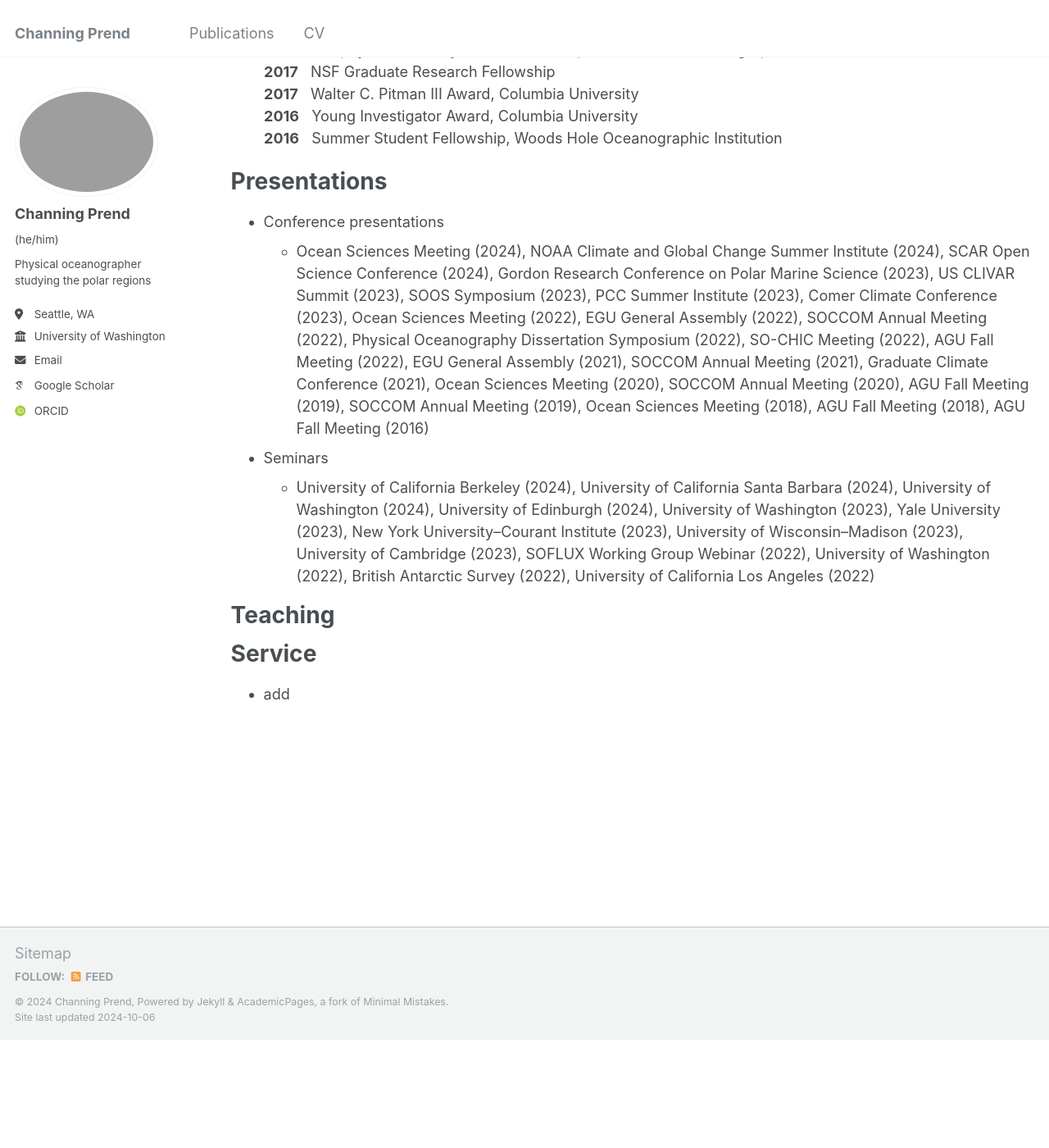
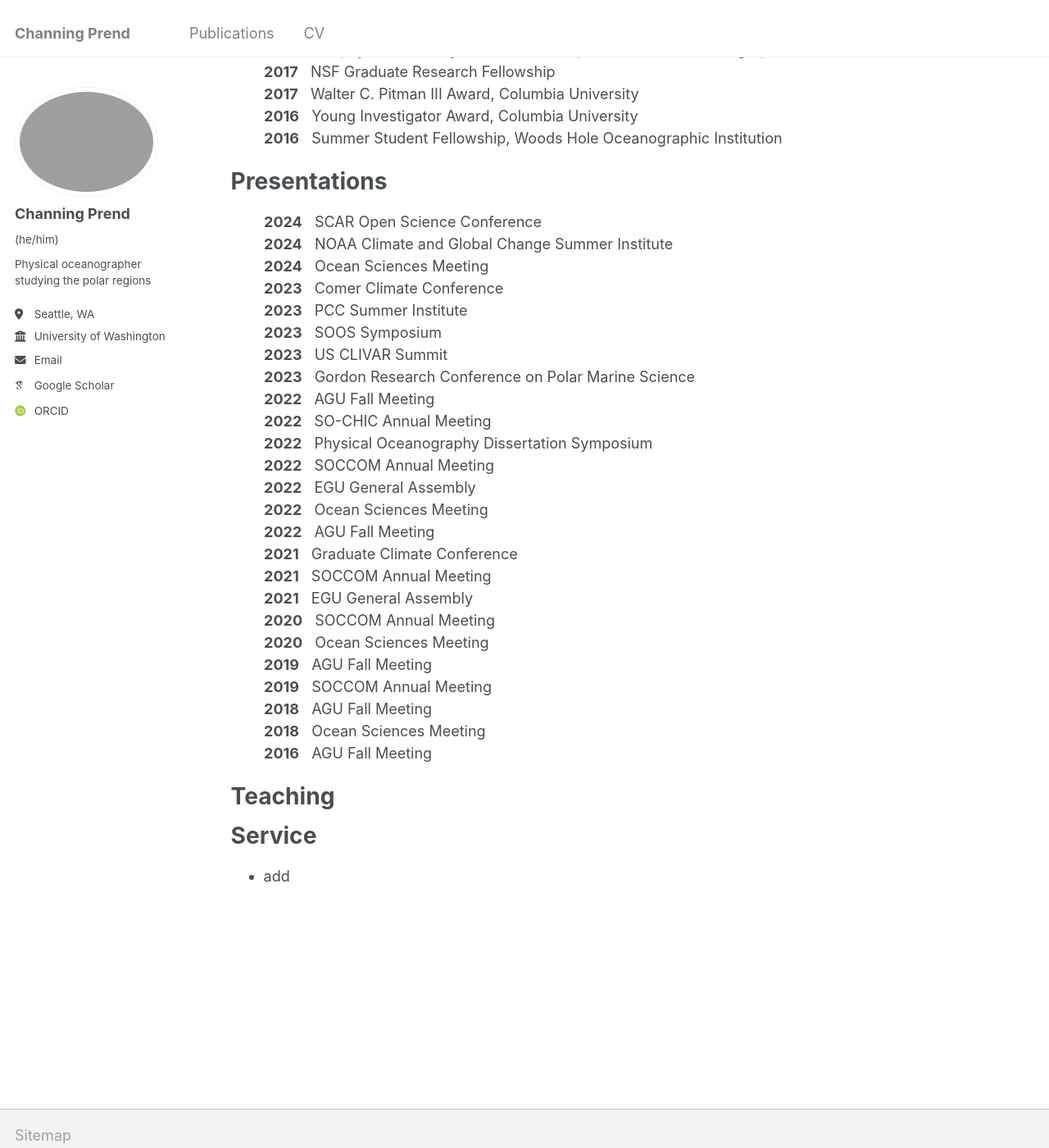
Before and after one commit to cprend/cprend.github.io, a Jekyll site: the page built from _pages/cv.md, in a window 1280 px wide and 1400 px high, scrolled down 1076 px. Shown: the whole window at 82% size. Built offline with Jekyll 4.4.1, drawn with Linux system fonts in a browser that asks for light colours; some web fonts are replaced; before the commit the page ends 2344 px from its top, so only the background shows below that.

Commit message:
Update cv.md

```diff
--- a/_pages/cv.md
+++ b/_pages/cv.md
@@ -53,11 +53,31 @@ Honors and Awards
 
 Presentations
 ======
-* Conference presentations
-  * Ocean Sciences Meeting (2024), NOAA Climate and Global Change Summer Institute (2024), SCAR Open Science Conference (2024), Gordon Research Conference on Polar Marine Science (2023), US CLIVAR Summit (2023), SOOS Symposium (2023), PCC Summer Institute (2023), Comer Climate Conference (2023), Ocean Sciences Meeting (2022), EGU General Assembly (2022), SOCCOM Annual Meeting (2022), Physical Oceanography Dissertation Symposium (2022), SO-CHIC Meeting (2022), AGU Fall Meeting (2022), EGU General Assembly (2021), SOCCOM Annual Meeting (2021), Graduate Climate Conference (2021), Ocean Sciences Meeting (2020), SOCCOM Annual Meeting (2020), AGU Fall Meeting (2019), SOCCOM Annual Meeting (2019), Ocean Sciences Meeting (2018), AGU Fall Meeting (2018), AGU Fall Meeting (2016)
-
-* Seminars
-  * University of California Berkeley (2024), University of California Santa Barbara (2024), University of Washington (2024), University of Edinburgh (2024), University of Washington (2023), Yale University (2023), New York University--Courant Institute (2023), University of Wisconsin--Madison (2023), University of Cambridge (2023), SOFLUX Working Group Webinar (2022), University of Washington (2022), British Antarctic Survey (2022), University of California Los Angeles (2022)
+&nbsp;&nbsp;&nbsp;&nbsp;&nbsp;&nbsp;&nbsp;&nbsp;**2024** &nbsp;&nbsp;SCAR Open Science Conference<br>
+&nbsp;&nbsp;&nbsp;&nbsp;&nbsp;&nbsp;&nbsp;&nbsp;**2024** &nbsp;&nbsp;NOAA Climate and Global Change Summer Institute<br>
+&nbsp;&nbsp;&nbsp;&nbsp;&nbsp;&nbsp;&nbsp;&nbsp;**2024** &nbsp;&nbsp;Ocean Sciences Meeting<br>
+&nbsp;&nbsp;&nbsp;&nbsp;&nbsp;&nbsp;&nbsp;&nbsp;**2023** &nbsp;&nbsp;Comer Climate Conference<br>
+&nbsp;&nbsp;&nbsp;&nbsp;&nbsp;&nbsp;&nbsp;&nbsp;**2023** &nbsp;&nbsp;PCC Summer Institute<br>
+&nbsp;&nbsp;&nbsp;&nbsp;&nbsp;&nbsp;&nbsp;&nbsp;**2023** &nbsp;&nbsp;SOOS Symposium<br>
+&nbsp;&nbsp;&nbsp;&nbsp;&nbsp;&nbsp;&nbsp;&nbsp;**2023** &nbsp;&nbsp;US CLIVAR Summit<br>
+&nbsp;&nbsp;&nbsp;&nbsp;&nbsp;&nbsp;&nbsp;&nbsp;**2023** &nbsp;&nbsp;Gordon Research Conference on Polar Marine Science<br>
+&nbsp;&nbsp;&nbsp;&nbsp;&nbsp;&nbsp;&nbsp;&nbsp;**2022** &nbsp;&nbsp;AGU Fall Meeting<br>
+&nbsp;&nbsp;&nbsp;&nbsp;&nbsp;&nbsp;&nbsp;&nbsp;**2022** &nbsp;&nbsp;SO-CHIC Annual Meeting<br>
+&nbsp;&nbsp;&nbsp;&nbsp;&nbsp;&nbsp;&nbsp;&nbsp;**2022** &nbsp;&nbsp;Physical Oceanography Dissertation Symposium<br>
+&nbsp;&nbsp;&nbsp;&nbsp;&nbsp;&nbsp;&nbsp;&nbsp;**2022** &nbsp;&nbsp;SOCCOM Annual Meeting<br>
+&nbsp;&nbsp;&nbsp;&nbsp;&nbsp;&nbsp;&nbsp;&nbsp;**2022** &nbsp;&nbsp;EGU General Assembly<br>
+&nbsp;&nbsp;&nbsp;&nbsp;&nbsp;&nbsp;&nbsp;&nbsp;**2022** &nbsp;&nbsp;Ocean Sciences Meeting<br>
+&nbsp;&nbsp;&nbsp;&nbsp;&nbsp;&nbsp;&nbsp;&nbsp;**2022** &nbsp;&nbsp;AGU Fall Meeting<br>
+&nbsp;&nbsp;&nbsp;&nbsp;&nbsp;&nbsp;&nbsp;&nbsp;**2021** &nbsp;&nbsp;Graduate Climate Conference<br>
+&nbsp;&nbsp;&nbsp;&nbsp;&nbsp;&nbsp;&nbsp;&nbsp;**2021** &nbsp;&nbsp;SOCCOM Annual Meeting<br>
+&nbsp;&nbsp;&nbsp;&nbsp;&nbsp;&nbsp;&nbsp;&nbsp;**2021** &nbsp;&nbsp;EGU General Assembly<br>
+&nbsp;&nbsp;&nbsp;&nbsp;&nbsp;&nbsp;&nbsp;&nbsp;**2020** &nbsp;&nbsp;SOCCOM Annual Meeting<br>
+&nbsp;&nbsp;&nbsp;&nbsp;&nbsp;&nbsp;&nbsp;&nbsp;**2020** &nbsp;&nbsp;Ocean Sciences Meeting<br>
+&nbsp;&nbsp;&nbsp;&nbsp;&nbsp;&nbsp;&nbsp;&nbsp;**2019** &nbsp;&nbsp;AGU Fall Meeting<br>
+&nbsp;&nbsp;&nbsp;&nbsp;&nbsp;&nbsp;&nbsp;&nbsp;**2019** &nbsp;&nbsp;SOCCOM Annual Meeting<br>
+&nbsp;&nbsp;&nbsp;&nbsp;&nbsp;&nbsp;&nbsp;&nbsp;**2018** &nbsp;&nbsp;AGU Fall Meeting<br>
+&nbsp;&nbsp;&nbsp;&nbsp;&nbsp;&nbsp;&nbsp;&nbsp;**2018** &nbsp;&nbsp;Ocean Sciences Meeting<br>
+&nbsp;&nbsp;&nbsp;&nbsp;&nbsp;&nbsp;&nbsp;&nbsp;**2016** &nbsp;&nbsp;AGU Fall Meeting<br>
 
 Teaching
 ======
```
